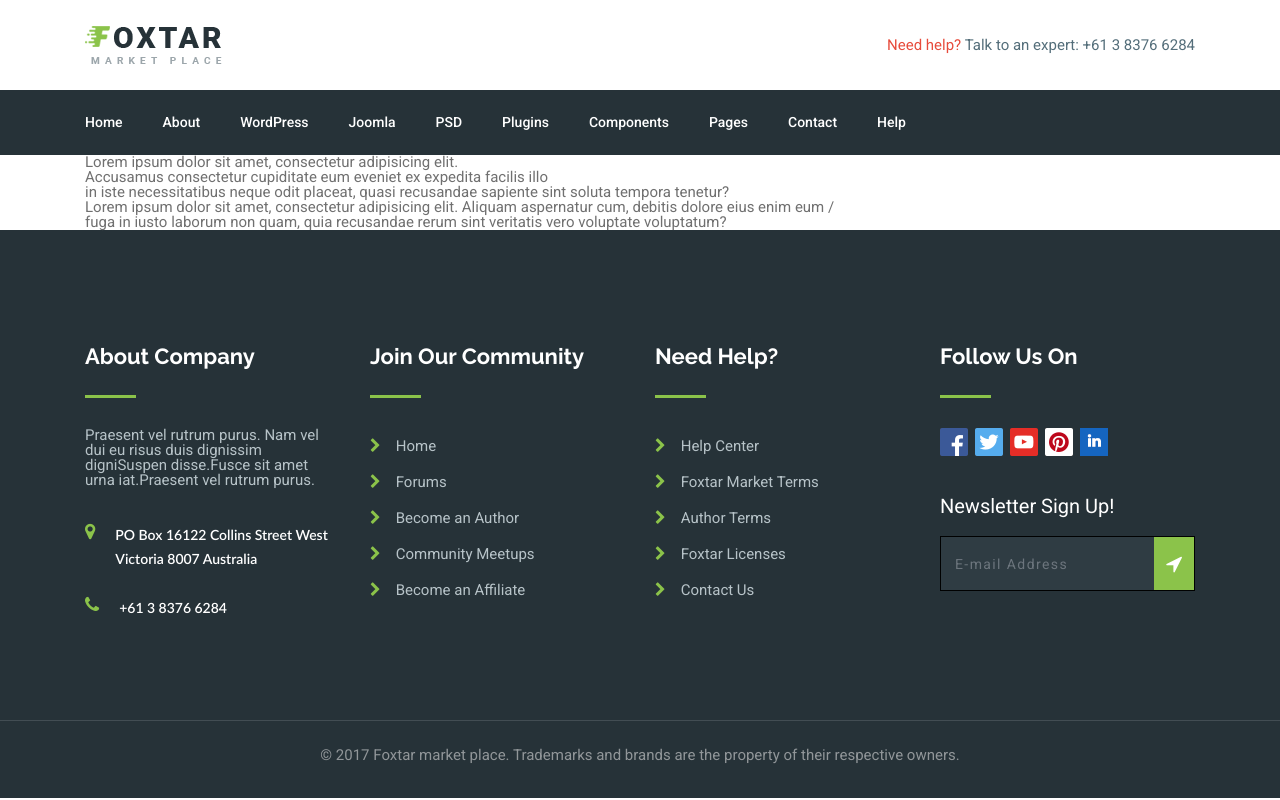
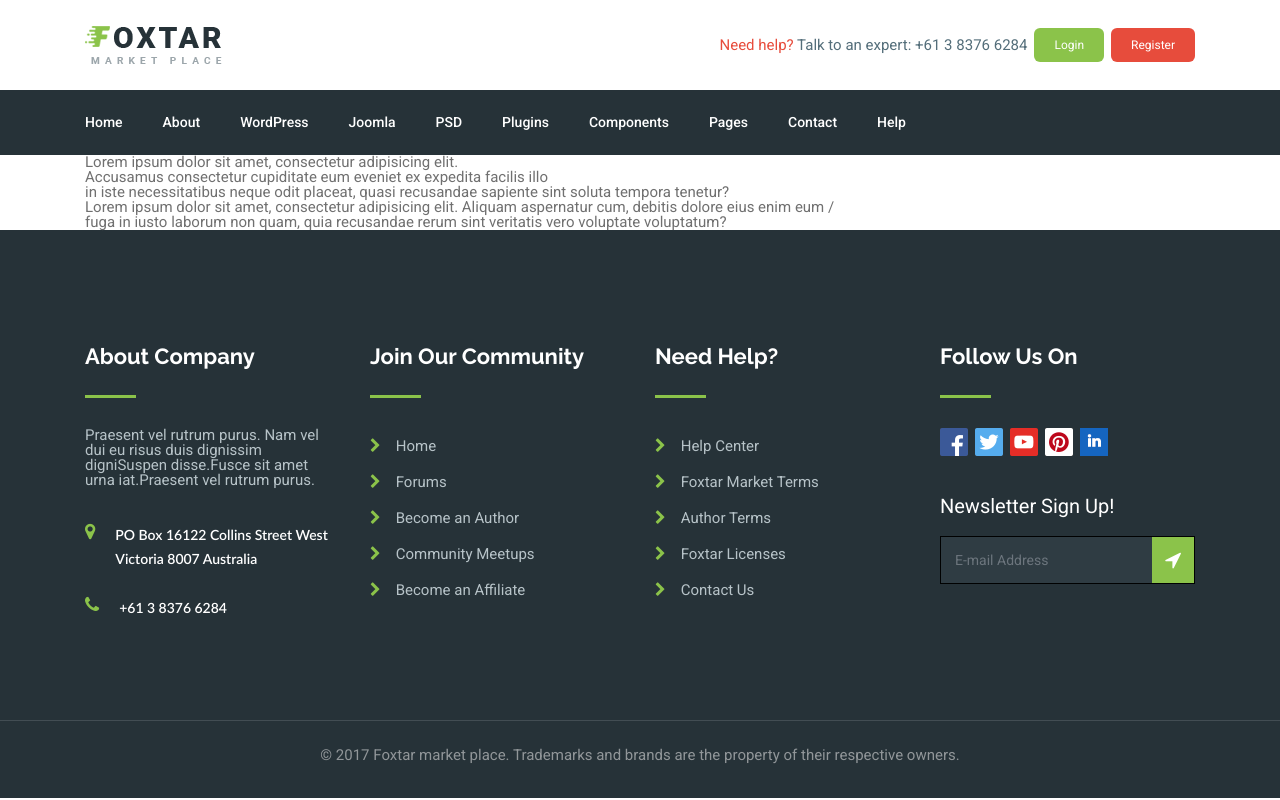
Before and after one commit to Sergey-Zhmailo/Market-place, a website: page app/index.html in a window 1280 px wide. Drawn offline with nearby package versions, Linux system fonts and the light colour scheme.

Commit message:
fix footer newsletter

```diff
--- a/app/css/components/footer.component.css
+++ b/app/css/components/footer.component.css
@@ -83,6 +83,8 @@
     border: 1px solid #000101;
     border-radius: 0;
     background-color: #2f3c43;
+    height: auto;
+    letter-spacing: 0em;
 }
 #footer .footer-top .footer-newsletter-form .form-control.footer-newsletter:focus {
     -webkit-box-shadow: none;
@@ -95,6 +97,8 @@
     background-color: #8bc34a;
     color: #ffffff;
     font-size: 20px;
+    line-height: 1;
+    padding: 13px;
 }
 #footer .footer-top .footer-newsletter-form .btn.footer-newsletter-button:hover {
     background-color: #e74c3c;
--- a/app/css/components/header.component.css
+++ b/app/css/components/header.component.css
@@ -11,6 +11,9 @@
 }
 #header .top-header .top-header-text .text-color-red {
     color: #e74c3c;
+}
+#header .top-header button {
+    margin-left: 7px;
 }
 #header .bottom-header {
     background-color: #263238;
--- a/app/css/style.css
+++ b/app/css/style.css
@@ -245,6 +245,8 @@
     border: 1px solid #000101;
     border-radius: 0;
     background-color: #2f3c43;
+    height: auto;
+    letter-spacing: 0em;
 }
 #footer .footer-top .footer-newsletter-form .form-control.footer-newsletter:focus {
     -webkit-box-shadow: none;
@@ -257,6 +259,8 @@
     background-color: #8bc34a;
     color: #ffffff;
     font-size: 20px;
+    line-height: 1;
+    padding: 13px;
 }
 #footer .footer-top .footer-newsletter-form .btn.footer-newsletter-button:hover {
     background-color: #e74c3c;
@@ -290,6 +294,9 @@
 }
 #header .top-header .top-header-text .text-color-red {
     color: #e74c3c;
+}
+#header .top-header button {
+    margin-left: 7px;
 }
 #header .bottom-header {
     background-color: #263238;
--- a/app/index.html
+++ b/app/index.html
@@ -43,6 +43,8 @@
                 <!--TOP-HEADER USER ACCOUNT START-->
                 <!--TOP-HEADER USER ACCOUNT END-->
                 <!--TOP-HEADER LOGIN|REGISTER|LOGOUT BUTTONS START-->
+                <button class="btn-custom btn-header btn-green">Login</button>
+                <button class="btn-custom btn-header btn-red">Register</button>
                 <!--TOP-HEADER LOGIN|REGISTER|LOGOUT BUTTONS START-->
             </div>
             <!-- /.container -->
--- a/source/css/components/footer.component.css
+++ b/source/css/components/footer.component.css
@@ -83,6 +83,8 @@
     border: 1px solid #000101;
     border-radius: 0;
     background-color: #2f3c43;
+    height: auto;
+    letter-spacing: 0em;
 }
 #footer .footer-top .footer-newsletter-form .form-control.footer-newsletter:focus {
     box-shadow: none;
@@ -94,6 +96,8 @@
     background-color: #8bc34a;
     color: #ffffff;
     font-size: 20px;
+    line-height: 1;
+    padding: 13px;
 }
 #footer .footer-top .footer-newsletter-form .btn.footer-newsletter-button:hover {
     background-color: #e74c3c;
--- a/source/css/components/header.component.css
+++ b/source/css/components/header.component.css
@@ -11,6 +11,9 @@
 }
 #header .top-header .top-header-text .text-color-red {
     color: #e74c3c;
+}
+#header .top-header button {
+    margin-left: 7px;
 }
 #header .bottom-header {
     background-color: #263238;
```
Also changed, not shown: 1 other file.
